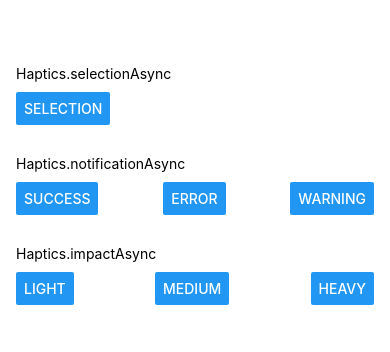
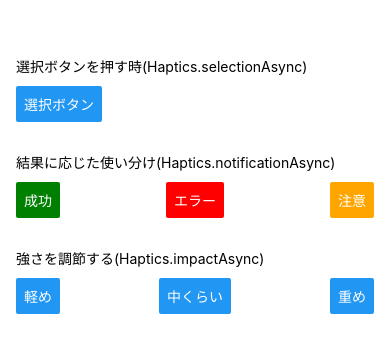
Before and after one commit to naoyahieda/react_native_samples, a React Native app: screen / in a window 390 px wide. Shown: the part 222-574 px from the top of the page. Built offline with nearby package versions, Linux system fonts and the light colour scheme.

Commit message:
haptics日本語対応

```diff
--- a/App.js
+++ b/App.js
@@ -7,21 +7,21 @@ import * as Haptics from 'expo-haptics';
 export default function App() {
   return (
     <View style={styles.container}>
-      <Text style={styles.text}>Haptics.selectionAsync</Text>
+      <Text style={styles.text}>選択ボタンを押す時(Haptics.selectionAsync)</Text>
       <View style={styles.buttonContainer}>
-        <Button title='Selection' onPress={() => Haptics.selectionAsync() } />
+        <Button title='選択ボタン' onPress={() => Haptics.selectionAsync() } type="outline"/>
       </View>
-      <Text style={styles.text}>Haptics.notificationAsync</Text>
+      <Text style={styles.text}>結果に応じた使い分け(Haptics.notificationAsync)</Text>
       <View style={styles.buttonContainer}>
-        <Button title='Success' onPress={() => Haptics.notificationAsync(Haptics.NotificationFeedbackType.Success) } />
-        <Button title='Error' onPress={() => Haptics.notificationAsync(Haptics.NotificationFeedbackType.Error) } />
-        <Button title='Warning' onPress={() => Haptics.notificationAsync(Haptics.NotificationFeedbackType.Warning) } />
+        <Button color = "green" title='成功' onPress={() => Haptics.notificationAsync(Haptics.NotificationFeedbackType.Success) } />
+        <Button color = "red" title='エラー' onPress={() => Haptics.notificationAsync(Haptics.NotificationFeedbackType.Error) } />
+        <Button color = "orange" title='注意' onPress={() => Haptics.notificationAsync(Haptics.NotificationFeedbackType.Warning) } />
       </View>
-      <Text style={styles.text}>Haptics.impactAsync</Text>
+      <Text style={styles.text}>強さを調節する(Haptics.impactAsync)</Text>
       <View style={styles.buttonContainer}>
-        <Button title='Light' onPress={() => Haptics.impactAsync(Haptics.ImpactFeedbackStyle.Light) } />
-        <Button title='Medium' onPress={() => Haptics.impactAsync(Haptics.ImpactFeedbackStyle.Medium) } />
-        <Button title='Heavy' onPress={() => Haptics.impactAsync(Haptics.ImpactFeedbackStyle.Heavy) } />
+        <Button title='軽め' onPress={() => Haptics.impactAsync(Haptics.ImpactFeedbackStyle.Light) } />
+        <Button title='中くらい' onPress={() => Haptics.impactAsync(Haptics.ImpactFeedbackStyle.Medium) } />
+        <Button title='重め' onPress={() => Haptics.impactAsync(Haptics.ImpactFeedbackStyle.Heavy) } />
       </View>
     </View>
   );
@@ -40,4 +40,5 @@ const styles = StyleSheet.create({
     marginBottom: 30,
     justifyContent: 'space-between'
   },
+
 });
```
Also changed, not shown: assets/splash.png, 1 other file (tests, documents, lock files or other folders).
